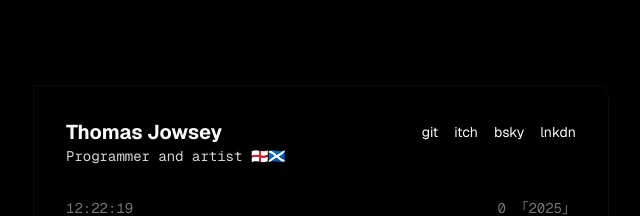
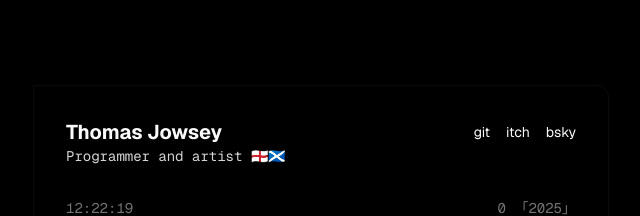
Before and after one commit to jowsey/tom.cafe, a SvelteKit app: page / in a window 1280 px wide. Shown: the part 210-426 px from the top of the page, without its empty margins (319-959 px from the left). Built offline with nearby package versions, Linux system fonts and the light colour scheme; no server answers; a web font is replaced by a local one.

Commit message:
remove linkedin
it was just ruining the vibe really idk if it's that useful for now

```diff
--- a/package.json
+++ b/package.json
@@ -24,7 +24,7 @@
 		"@types/three": "^0.174.0",
 		"eslint": "^9.22.0",
 		"eslint-config-prettier": "^10.1.1",
-		"eslint-plugin-svelte": "^3.3.2",
+		"eslint-plugin-svelte": "^3.3.3",
 		"globals": "^16.0.0",
 		"prettier": "^3.5.3",
 		"prettier-plugin-svelte": "^3.3.3",
@@ -33,7 +33,7 @@
 		"svelte-check": "^4.1.5",
 		"tailwindcss": "^4.0.14",
 		"typescript": "^5.8.2",
-		"typescript-eslint": "^8.26.1",
+		"typescript-eslint": "^8.27.0",
 		"vite": "^6.2.2"
 	},
 	"dependencies": {
--- a/src/routes/+layout.svelte
+++ b/src/routes/+layout.svelte
@@ -148,7 +148,6 @@
 				<a target="_blank" href="https://github.com/jowsey">git</a>
 				<a target="_blank" href="https://compiled.itch.io">itch</a>
 				<a target="_blank" href="https://bsky.app/profile/tom.cafe">bsky</a>
-				<a target="_blank" href="https://linkedin.com/in/jowsey">lnkdn</a>
 			</div>
 		</div>
 
```
Also changed, not shown: 1 other file (tests, documents, lock files or other folders).
